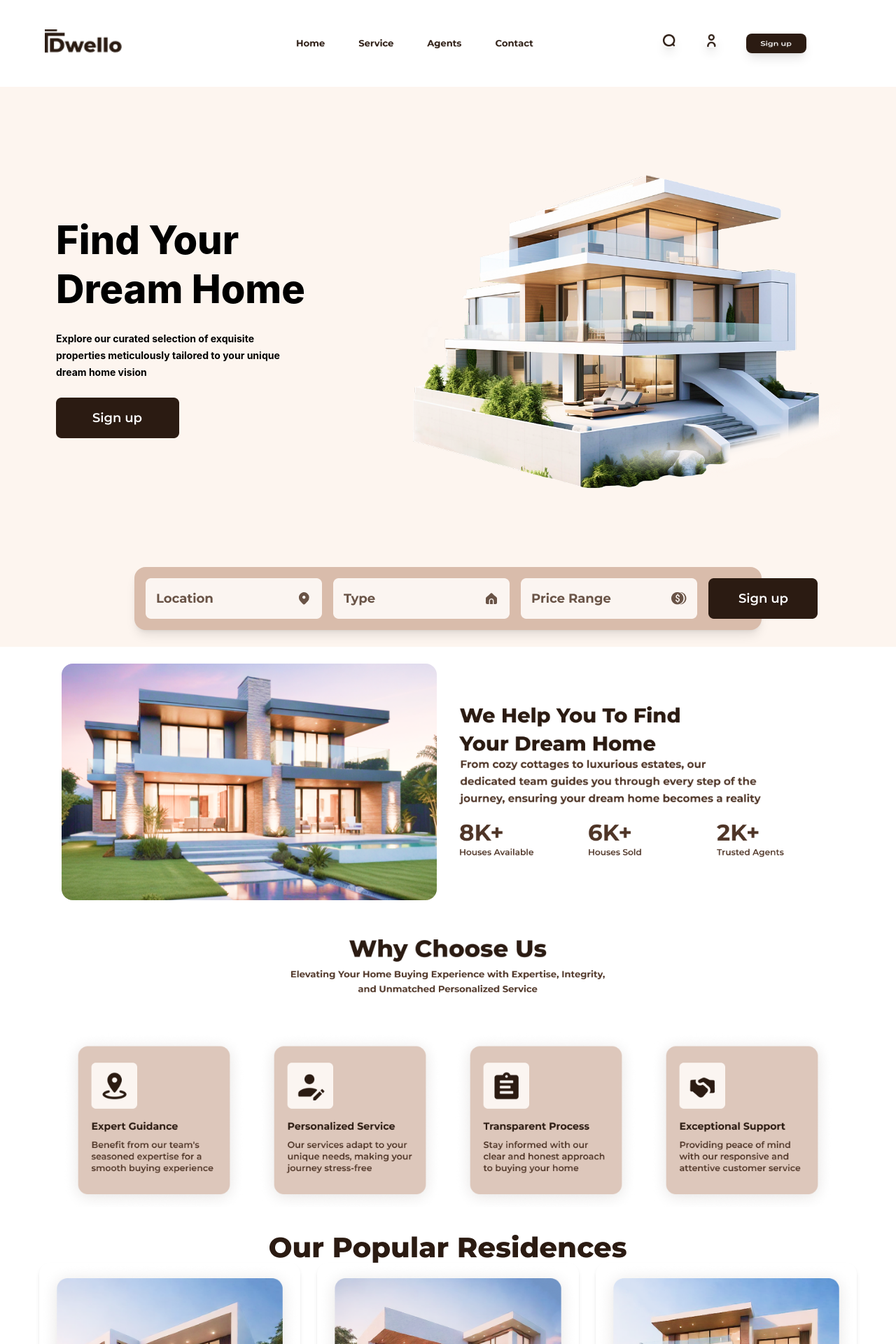
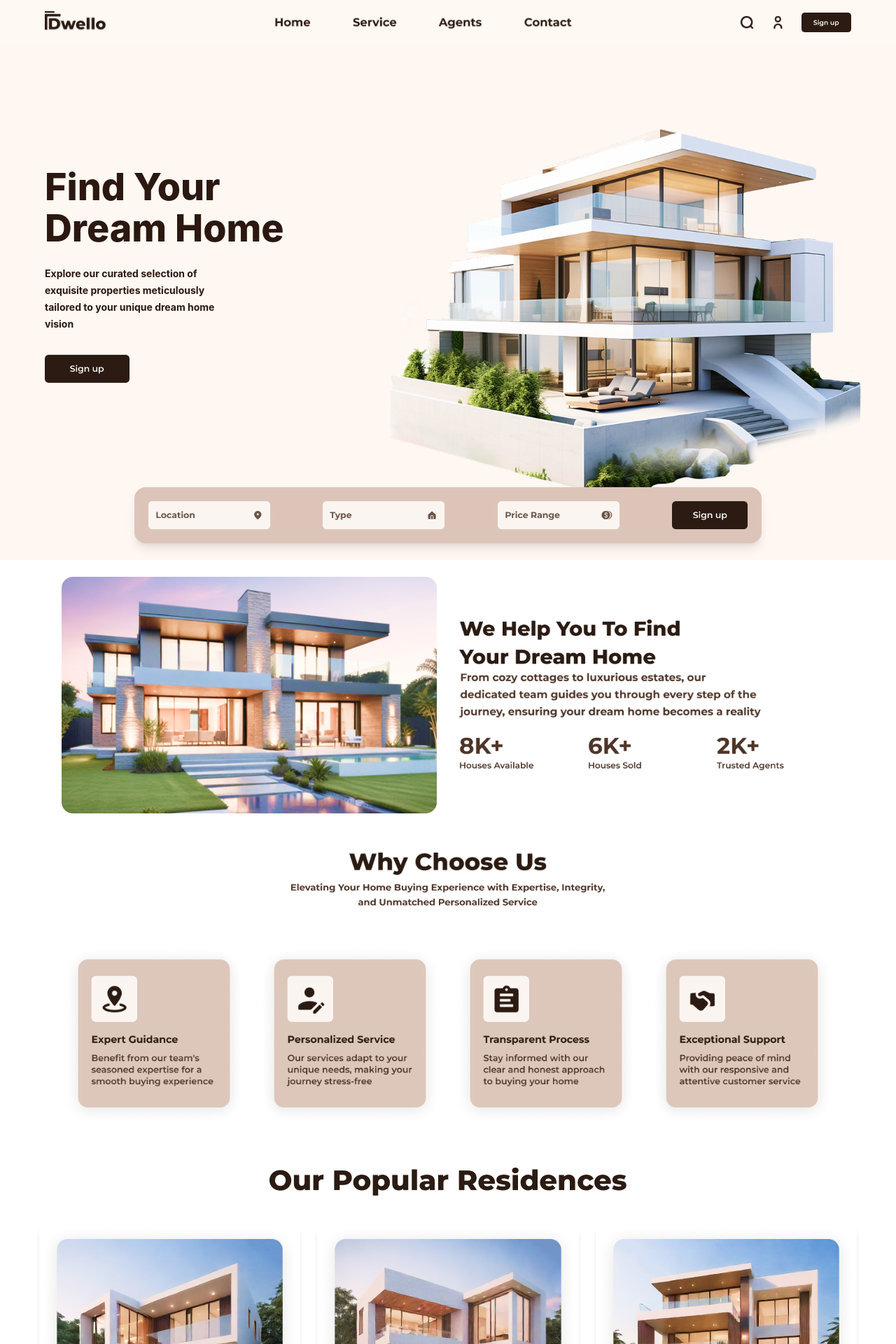
Before and after one commit to HudaCodeHub/Find-Your-Dream-Home, a React (Vite) app: page / in a window 1280 px wide. Shown: the top 1920 px of the page at 70% size. Built offline with nearby package versions, Linux system fonts and the light colour scheme.

Commit message:
feat: adjust layout for Hero, Agents and Popular sections to fit one screen

```diff
--- a/src/App.jsx
+++ b/src/App.jsx
@@ -12,9 +12,9 @@ import WhyChooseUS from './Components/WhyChooseUs/WhyChooseUS';
 const App = () => {
   return (
    <>
-
+   <div className='flex h-screen flex-col bg-[#fff8f3]'>
       <Navbar/>
-      <Hero/>
+      <Hero/></div>
 
      <WhyChooseUS/>
      <Popular/>
--- a/src/Components/Agents/Agents.jsx
+++ b/src/Components/Agents/Agents.jsx
@@ -6,25 +6,31 @@ import frame10 from '../../assets/photos/Frame 10.png';
 import group18 from '../../assets/photos/Group 18.png';
 import group19 from '../../assets/photos/Group 19.png';
 
- const Agents = () => {
+
+const Agents = () => {
   return (
-    <div className='bg-[#fdf5ef ]h-screen flex flex-col items-center w-full min-h-screen'>
-      <div className='mb-8'>
-        <img src={what} alt="What People Say About Dwello" className="h-auto max-w-md"/>
+    <section className="flex h-screen w-full flex-col items-center overflow-hidden bg-[#fdf5ef] px-6 py-6">
+      {/* title: height follows the screen */}
+      <img
+        src={what}
+        alt="What People Say About Dwello"
+        className="h-[16vh] w-auto shrink-0 object-contain"
+      />
+
+      {/* cards: take all the space left between title and arrows */}
+      <div className="my-4 flex min-h-0 w-full max-w-6xl flex-1 items-center justify-center gap-6">
+        <img src={frame8} alt="Test1" className="h-full w-auto min-w-0 max-w-[32%] object-contain" />
+        <img src={frame9} alt="Test2" className="h-full w-auto min-w-0 max-w-[32%] object-contain" />
+        <img src={frame10} alt="Test3" className="h-full w-auto min-w-0 max-w-[32%] object-contain" />
       </div>
-      <div className='flex flex-row justify-center items-stretch gap-6 max-w-6xl w-full px-6 mb-8'>
-        <img src={frame8} alt="Test1" className="w-1/3 object-contain"/>
-        <img src={frame9}  alt="Test2" className="w-1/3 object-contain"/>
-        <img src={frame10} alt="Test3" className="w-1/3 object-contain" />
+
+      {/* arrows: always visible at the bottom of the same screen */}
+      <div className="flex shrink-0 flex-row items-center justify-center gap-4">
+        <img src={group18} alt="Previous" className="h-10 w-10 cursor-pointer hover:opacity-80" />
+        <img src={group19} alt="Next" className="h-10 w-10 cursor-pointer hover:opacity-80" />
       </div>
-      <div className='flex  flex-row justify-center items-center gap-4'>
-      <img src={group18} alt="Previous" className="w-12 h-12 cursor-pointer hover:opacity-80"/>
-      <img src={group19} alt="Previous" className="w-12 h-12 cursor-pointer hover:opacity-80" />
-
-      </div>
-    </div>
+    </section>
   )
 }
 
-
-export default Agents;
+export default Agents
--- a/src/Components/Contacts/Contacts.jsx
+++ b/src/Components/Contacts/Contacts.jsx
@@ -16,7 +16,7 @@ import ourSocial from "../../assets/photos/Group 21.png";
 export default function HelpFooter() {
   return (
     <div>
-      {/* Help section */}
+
       <div className="flex flex-col items-center bg-white px-6 py-16">
         <img src={doyou} alt="Do you have any questions? Get help from us" className="w-72 md:w-96" />
 
@@ -25,29 +25,35 @@ export default function HelpFooter() {
           <img src={browseFaq} alt="Browse our FAQ" className="h-4 w-auto" />
         </div>
 
-        <div className="mt-10 flex w-full max-w-md flex-col items-center gap-3 ">
+       <div className="mt-10 flex w-full max-w-md flex-row items-center justify-center gap-3">
+  <div className="flex h-10 flex-1 items-center rounded-md bg-[#dec8bb] px-4 shadow-md">
     <img src={emailInput} alt="Enter your email address" className="h-4 w-auto" />
+  </div>
   <img src={submit} alt="Submit" className="h-10 w-auto rounded-md" />
 </div>
       </div>
 
-      {/* Footer */}
-      <div className="bg-[#dec8bb] px-6 py-12 md:px-12">
-        <div className="mx-auto grid max-w-5xl gap-10 md:grid-cols-[1.4fr_repeat(4,1fr)]">
-          <div>
-            <img src={logo} alt="Dwello" className="h-4 w-auto" />
-            <img src={tagline} alt="Bringing you closer to your dream home, one click at a time." className="mt-6 w-40" />
+
+      <div className="bg-[#dec8bb] px-6 py-12 md:px-54">
+  <div className="flex flex-col  md:flex-row md:items-start md:gap-64">
+
+
+    <div className="flex flex-col gap-7">
+      <img src={logo} alt="Dwello" className="h-8 w-auto" />
+      <img src={tagline} alt="Bringing you closer to your dream home, one click at a time." className="h-12 w-auto" />
     </div>
 
-          <div className="mt-5 flex flex-col gap-5">
-            <img src={about} alt="About" className="h-4 w-auto" />
-            <img src={support} alt="Support" className="h-4 w-auto" />
-           <img src={findUs} alt="Find Us" className="h-4 w-auto" />
-             <img src={ourSocial} alt="Our Social" className="h-4 w-auto" />
+
+    <div className="flex flex-wrap items-start  md:flex-nowrap md:gap-16">
+      <img src={about} alt="About" className="h-32 w-auto" />
+      <img src={support} alt="Support" className="h-32 w-auto" />
+      <img src={findUs} alt="Find Us" className="h-32 w-auto" />
+      <img src={ourSocial} alt="Our Social" className="h-32 w-auto" />
+    </div>
 
   </div>
 </div>
       </div>
-    </div>
+
   );
 }
--- a/src/Components/Hero/Hero.jsx
+++ b/src/Components/Hero/Hero.jsx
@@ -8,35 +8,42 @@ import group7 from '../../assets/photos/Group 7.png';
 
 
 const Hero = () => {
+  return (
+    <section className="relative flex h-screen w-full flex-col overflow-hidden bg-[#FFF7F2]">
+      {/* navbar */}
 
-  return (
- <div className="flex h-dvh flex-col overflow-hidden bg-[#fdf5ef]">
-    <div className="flex min-h-0 flex-1 flex-col px-6 pb-6 md:px-20">
-<div className="flex min-h-0 flex-1 items-center justify-between gap-8">
-        <div className="max-w-md flex-1">
-         <h1 className="mb-6 text-[clamp(2rem,7vh,4rem)] font-extrabold leading-tight">
-            Find Your
-            <br />
-            Dream Home
+
+      {/* middle area: all the space between navbar and search bar */}
+      <div className="relative mb-20 min-h-0 flex-1">
+        {/* house: sized by width so it grows toward the text */}
+        <img
+          src={maskGroup}
+          alt="Modern house"
+          className="pointer-events-none absolute -bottom-28 right-4 h-auto w-[58%] max-w-none object-contain object-right-bottom"
+        />
+
+        {/* text */}
+        <div className="absolute left-16 top-1/2 z-10 w-[38%] -translate-y-1/2">
+          <h1 className="mb-6 text-[clamp(2.5rem,4.2vw,4rem)] font-extrabold leading-[1.1] text-[#2B1810]">
+            Find Your <br /> Dream Home
           </h1>
-          <p className="mb-6 max-w-xs text-sm font-bold leading-6">
-            Explore our curated selection of exquisite properties meticulously
-            tailored to your unique dream home vision
-           </p>
-           <img src={group3} alt="group1" className=""></img></div>
+          <p className="mb-8 max-w-[260px] text-sm font-bold leading-6 text-[#2B1810]">
+            Explore our curated selection of exquisite properties
+            meticulously tailored to your unique dream home vision
+          </p>
+          <img src={group3} alt="Sign up" className="h-10 w-auto" />
+        </div>
+      </div>
 
-  <div className="flex ">
-           <img src={maskGroup} alt="Modern" className="h-auto max-h-full w-full max-w-[640px] object-contain md:h-full"></img>
+      {/* search bar */}
+      <div className="absolute bottom-6 left-1/2 z-30 flex w-full max-w-4xl -translate-x-1/2 items-center justify-between gap-4 rounded-2xl bg-[#DCC5B8] p-5 shadow-lg">
+        <img src={group4} alt="Location" className="h-10 w-auto" />
+        <img src={group5} alt="Type" className="h-10 w-auto" />
+        <img src={group6} alt="Price Range" className="h-10 w-auto" />
+        <img src={group7} alt="Sign up" className="h-10 w-auto" />
+      </div>
+    </section>
+  )
+}
 
- </div></div>
- <div className="mx-auto flex w-full max-w-4xl shrink-0 gap-4 rounded-2xl bg-[#d9bcab] p-4 shadow-lg ">
- <img src={group4}/>
- <img src={group5}/>
- <img src={group6}/>
- <img src={group7}/>
-</div></div> </div>
-
-  );
-};
-
-export default Hero;
+export default Hero
--- a/src/Components/Navbar/Navbar.jsx
+++ b/src/Components/Navbar/Navbar.jsx
@@ -7,19 +7,15 @@ import group2 from "../../assets/photos/group 2.png";
 
 const Navbar = () => {
   return (
-    <div className="w-full bg-white px-16 py-6 flex items-center">
-      <img src={logo} alt="Dwello logo" className="h-10" />
-      <div className="w-full bg-white px-16 py-6 flex items-center">
-        <img src={group1} alt="group1" className="h-4 px-46"/>
-
-            <div className='flex item-center gap-10'>
-              <img src={search} alt="search" className="w-7 h-5 rounded-lg shadow-lg"/>
-              <img src={user} alt="user" className="w-7 h-5 rounded-lg shadow-lg"/>
-              <img src={group2} alt="group3" className="w-30 h-7 rounded-lg shadow-lg"/>
-              </div></div>
+    <nav className="flex items-center justify-between px-16 py-4">
+      <img src={logo} alt="Dwello logo" className="h-8 w-auto" />
+      <img src={group1} alt="Home Service Agents Contact" className="h-5 w-auto" />
+      <div className="flex items-center gap-6">
+        <img src={search} alt="search" className="h-5 w-5 object-contain" />
+        <img src={user} alt="user" className="h-5 w-5 object-contain" />
+        <img src={group2} alt="Sign up" className="h-7 w-auto" />
       </div>
-
-  );
-};
-
+    </nav>
+  )
+}
 export default Navbar;
--- a/src/Components/Our popular/Our popular.jsx
+++ b/src/Components/Our popular/Our popular.jsx
@@ -6,9 +6,9 @@ import frame7 from'../../assets/photos/Frame 7.png';
 
  const  Popular = () => {
   return (
-    <div className='flex flex-col items-center py-10 w-full'>
-        <div>
-        <img src={our}/></div>
+    <div className='flex flex-col items-center py-17 pxw-full'>
+        <div className=' flex flex-col items center'>
+        <img src={our} className='mb-10'/></div>
         <div className='flex flex-row justify-center items-center gap-6 max-w-6xl mx-auto px-4'>
             <img src={frame5} alt="Residence 1" className="w-1/3 h-auto object-cover rounded-2xl shadow-md" />
             <img src={frame6} alt="Residence 2" className="w-1/3 h-auto object-cover rounded-2xl shadow-md"/>
```
Lines whose indentation alone changed are shown as unchanged.
